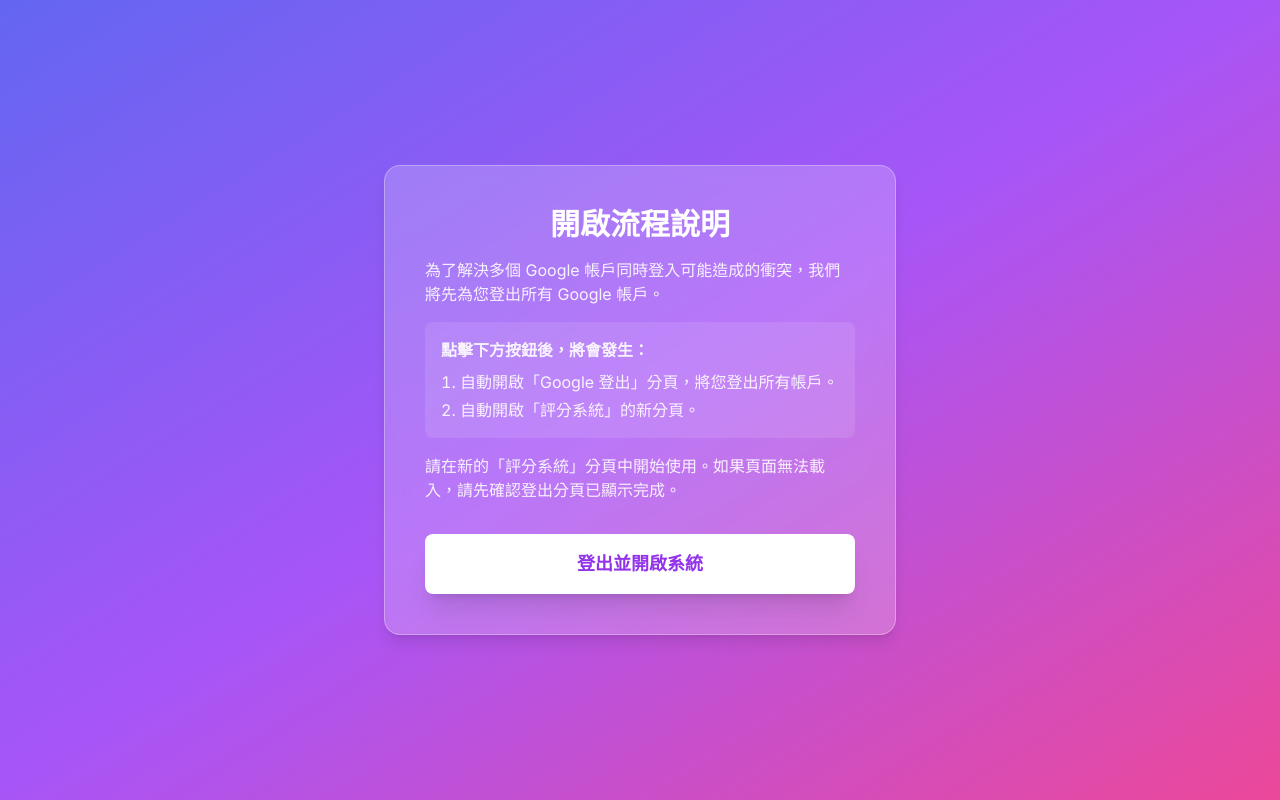
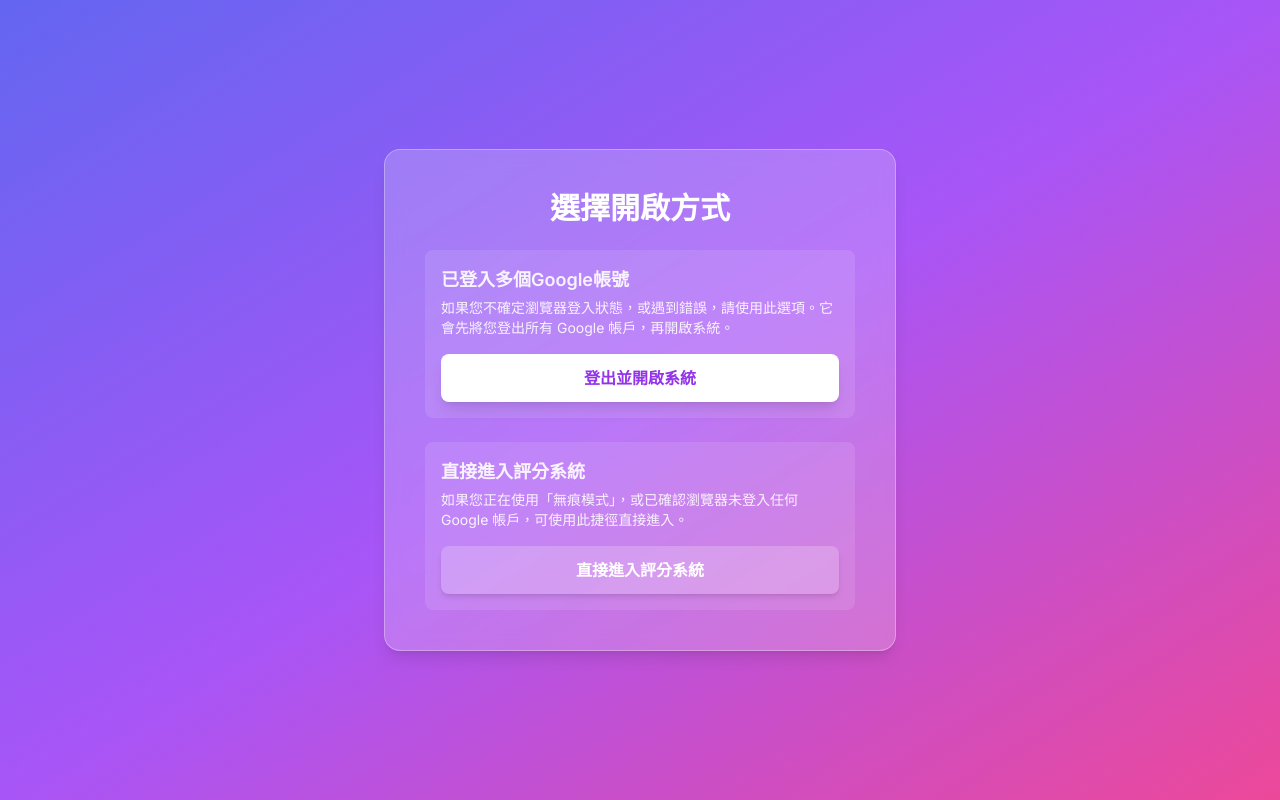
Before and after one commit to MagiusD/score2025, a plain HTML site: page index.html in a window 1280 px wide. Drawn offline with nearby package versions, Linux system fonts and the light colour scheme.

Commit message:
Update index.html

```diff
--- a/index.html
+++ b/index.html
@@ -27,26 +27,27 @@
     <div class="w-full max-w-lg mx-auto">
         <!-- 主要玻璃擬態訊息卡片 -->
         <div class="glass-card rounded-2xl shadow-lg p-8 sm:p-10 text-white">
-            <h1 class="text-3xl font-bold text-center mb-4">
-                開啟流程說明
+            <h1 class="text-3xl font-bold text-center mb-6">
+                選擇開啟方式
             </h1>
-            <div class="text-left space-y-4 text-white/90">
-                <p>為了解決多個 Google 帳戶同時登入可能造成的衝突，我們將先為您登出所有 Google 帳戶。</p>
+            <div class="text-left space-y-6 text-white/90">
+                <!-- 選項一：強制登出流程 -->
                 <div class="bg-white/10 p-4 rounded-lg">
-                    <p class="font-semibold">點擊下方按鈕後，將會發生：</p>
-                    <ul class="list-decimal list-inside mt-2 space-y-1">
-                        <li>自動開啟「Google 登出」分頁，將您登出所有帳戶。</li>
-                        <li>自動開啟「評分系統」的新分頁。</li>
-                    </ul>
+                    <p class="font-semibold text-lg">已登入多個Google帳號</p>
+                    <p class="text-sm mt-1">如果您不確定瀏覽器登入狀態，或遇到錯誤，請使用此選項。它會先將您登出所有 Google 帳戶，再開啟系統。</p>
+                    <button id="start-logout-process" class="mt-4 w-full bg-white text-purple-600 font-bold text-base rounded-lg px-6 py-3 transition-transform transform hover:bg-gray-100 hover:scale-105 shadow-lg focus:outline-none focus:ring-4 focus:ring-white/50">
+                        登出並開啟系統
+                    </button>
                 </div>
-                <p>請在新的「評分系統」分頁中開始使用。如果頁面無法載入，請先確認登出分頁已顯示完成。</p>
-            </div>
 
-            <!-- 按鈕會透過下方的 JavaScript 觸發 -->
-            <div class="mt-8 text-center">
-                <button id="start-process" class="w-full bg-white text-purple-600 font-bold text-lg rounded-lg px-8 py-4 transition-transform transform hover:bg-gray-100 hover:scale-105 shadow-xl focus:outline-none focus:ring-4 focus:ring-white/50">
-                    登出並開啟系統
-                </button>
+                <!-- 選項二：直接進入 -->
+                <div class="bg-white/10 p-4 rounded-lg">
+                    <p class="font-semibold text-lg">直接進入評分系統</p>
+                    <p class="text-sm mt-1">如果您正在使用「無痕模式」，或已確認瀏覽器未登入任何 Google 帳戶，可使用此捷徑直接進入。</p>
+                    <a id="direct-entry-button" href="#" target="_blank" class="block text-center mt-4 w-full bg-white/20 text-white font-semibold text-base rounded-lg px-6 py-3 transition-colors hover:bg-white/30 shadow-md">
+                        直接進入評分系統
+                    </a>
+                </div>
             </div>
         </div>
     </div>
@@ -60,23 +61,32 @@
         // --- 設定區結束 ---
 
         document.addEventListener('DOMContentLoaded', function() {
-            const startButton = document.getElementById('start-process');
+            const logoutButton = document.getElementById('start-logout-process');
+            const directButton = document.getElementById('direct-entry-button');
             const logoutUrl = 'https://accounts.google.com/logout';
 
-            startButton.addEventListener('click', function() {
-                if (mainAppUrl.includes("請在此貼上")) {
-                    alert("系統設定不完整！請管理員先在中介頁面設定『主應用程式』的部署網址。");
-                    return;
-                }
+            // 檢查 URL 是否已設定
+            if (mainAppUrl.includes("請在此貼上")) {
+                alert("系統設定不完整！請管理員先在中介頁面設定『主應用程式』的部署網址。");
+                logoutButton.disabled = true;
+                directButton.style.pointerEvents = 'none';
+                directButton.style.opacity = '0.5';
+                return;
+            }
 
+            // 設定按鈕一（登出並開啟）的行為
+            logoutButton.addEventListener('click', function() {
                 // 1. 開啟登出分頁
                 window.open(logoutUrl, '_blank');
 
-                // 2. 稍微延遲後，開啟主應用程式分頁，給登出頁面一點反應時間
+                // 2. 稍微延遲後，開啟主應用程式分頁
                 setTimeout(function() {
                     window.open(mainAppUrl, '_blank');
                 }, 500); // 延遲 0.5 秒
             });
+
+            // 設定按鈕二（直接進入）的連結
+            directButton.href = mainAppUrl;
         });
     </script>
 
```
